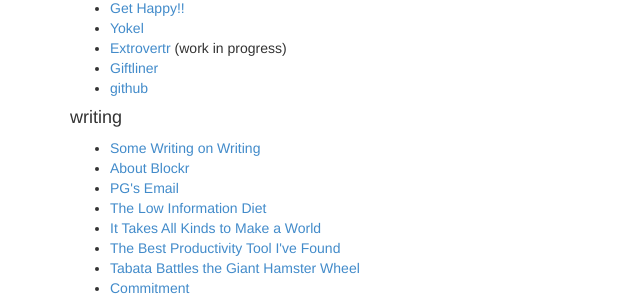
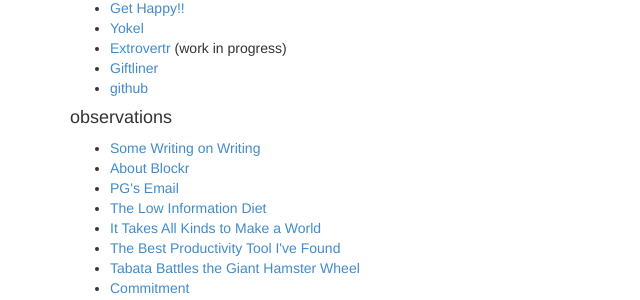
Before and after one commit to jsmoxon/jsmoxon.github.io, a Jekyll site: the page index.html, which Jekyll copies as it is, in a window 1280 px wide. Shown: the part 362-662 px from the top of the page, without its empty margins (0-640 px from the left). Built offline with Jekyll 4.4.1, drawn with Linux system fonts in a browser that asks for light colours; nearby versions of some CDN libraries.

Commit message:
Update index.html

```diff
--- a/index.html
+++ b/index.html
@@ -28,7 +28,7 @@
          <li><a href="http://www.giftliner.com/">Giftliner</a></li>
          <li><a href="https://github.com/jsmoxon">github</a></li>
       </ul>
-      <h4>writing</h4>
+      <h4>observations</h4>
       <ul>
         <li><a href="/writing">Some Writing on Writing</a></li>
         <li><a href="http://www.blockr.me/about/">About Blockr</a></li>
```
